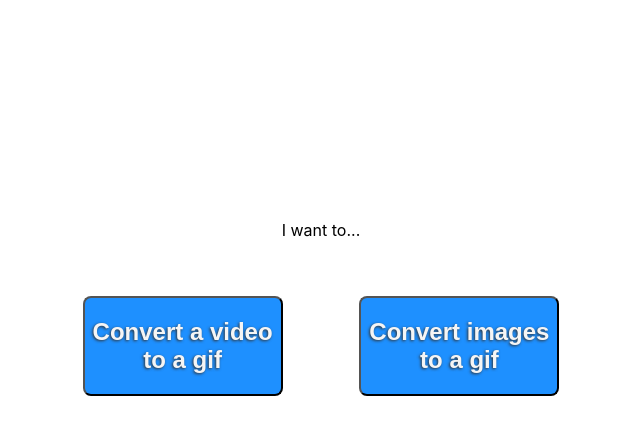
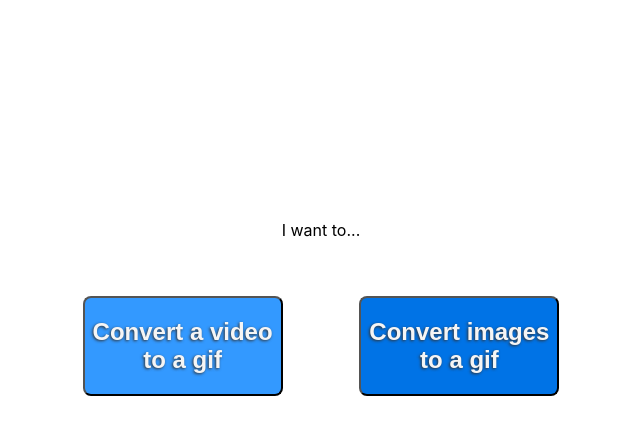
Before and after one commit to mattbrannon/lets-make-a-gif, a React (Create React App) app: page / in a window 1280 px wide. In both pictures the pointer is over the button "Convert a video to a gif". Shown: the top 434 px of the page, without its empty margins (319-959 px from the left). Built offline with nearby package versions, Linux system fonts and the light colour scheme.

Commit message:
add hover effect for buttons

```diff
--- a/src/App.css
+++ b/src/App.css
@@ -40,7 +40,7 @@ button {
   height: 100px;
   border-radius: 8px;
   outline: none;
-  background: dodgerblue;
+  background: hsl(210, 100%, 45%);
   color: whitesmoke;
   font-weight: 700;
   font-size: 24px;
@@ -49,3 +49,8 @@ button {
   margin: clamp(calc(2 * var(--unit)), 5vh, calc(5 * var(--unit)))
     clamp(calc(2 * var(--unit)), 3vw, calc(5 * var(--unit)));
 }
+
+button:hover {
+  background: hsl(210, 100%, 60%);
+  transition: all 0.2s;
+}
```
